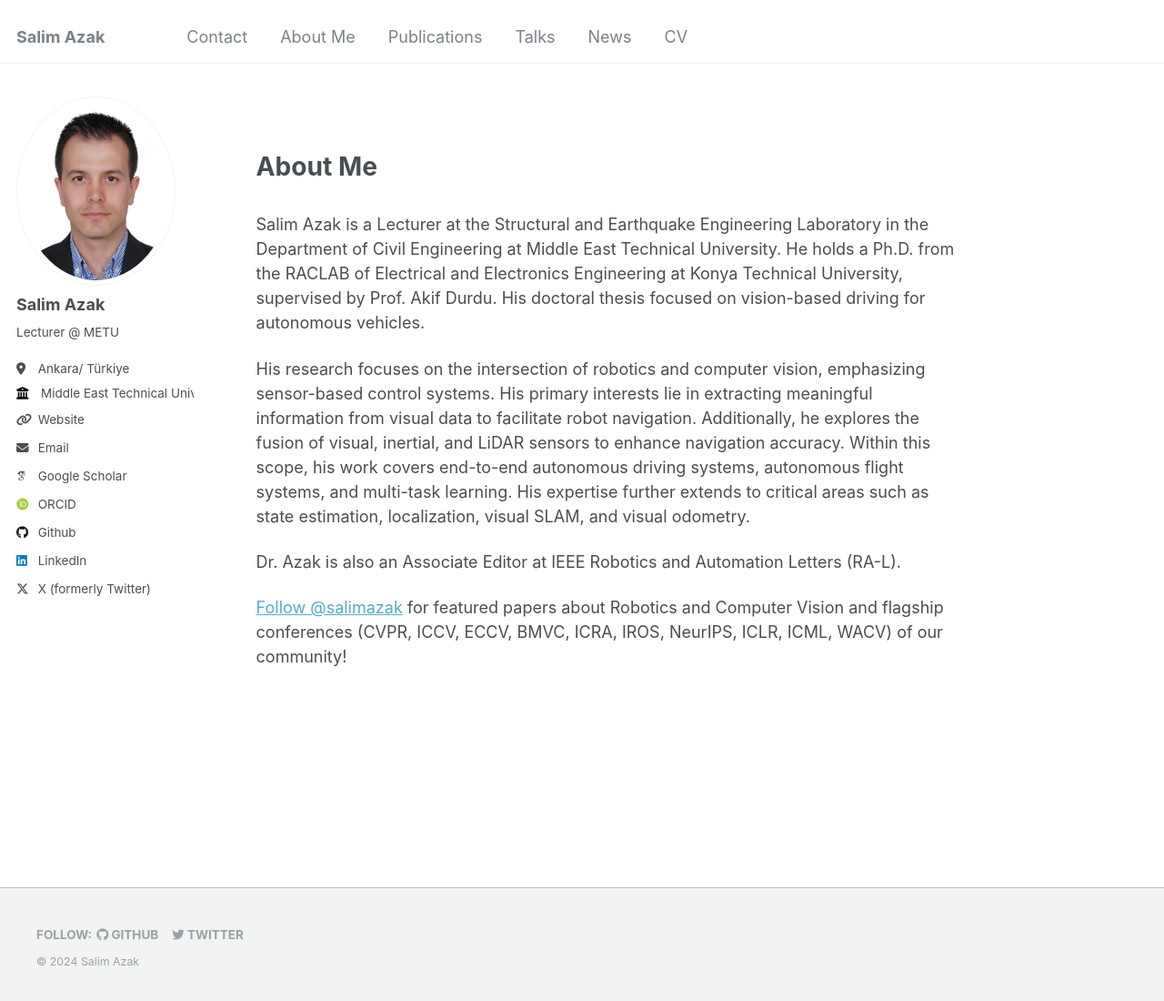
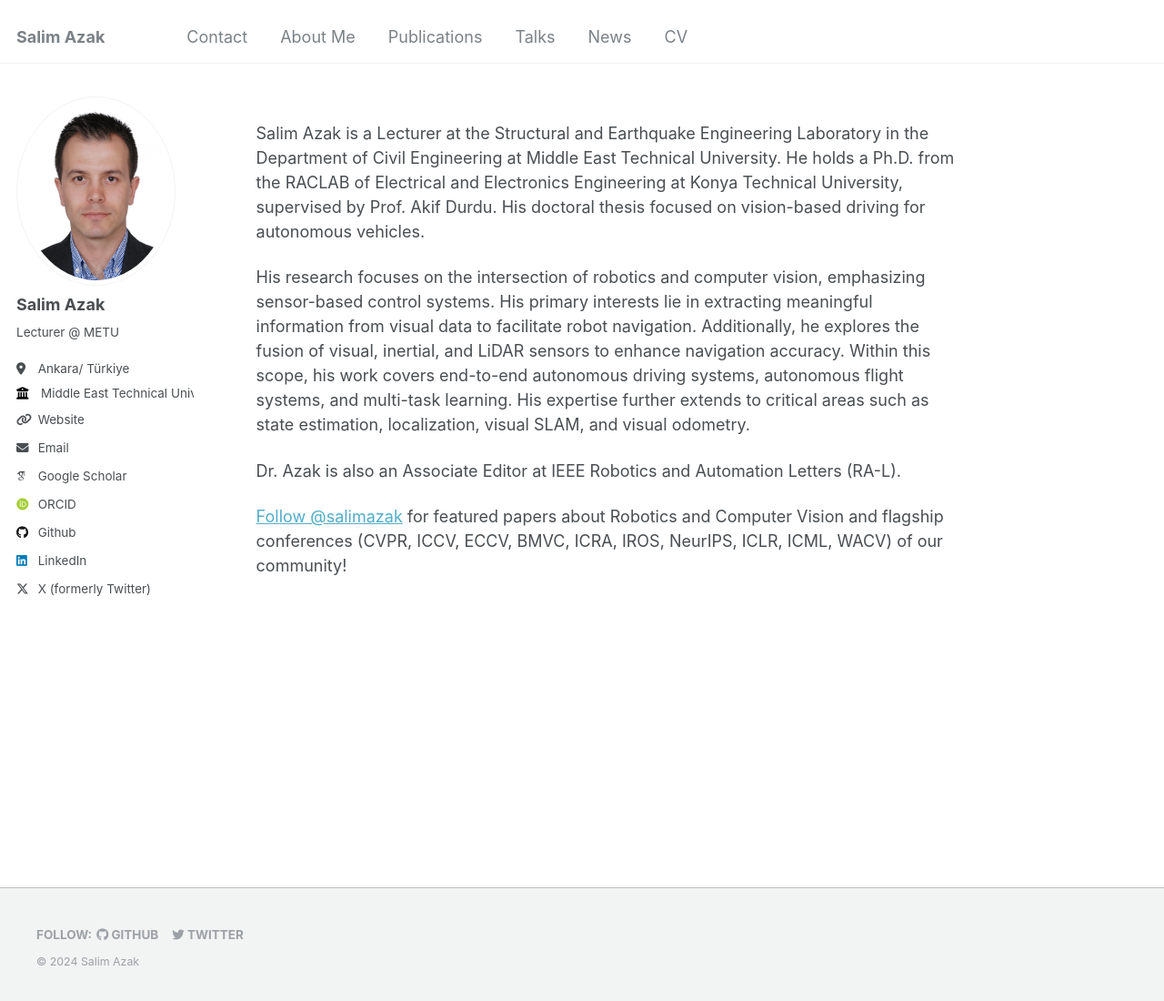
Before and after one commit to salimazak/salimazak.github.io, a Jekyll site: the page built from _pages/about.md, in a window 1280 px wide and 1101 px high. Shown: the whole window at 91% size. Built offline with Jekyll 4.4.1, drawn with Linux system fonts in a browser that asks for light colours; some web fonts are replaced.

Commit message:
Update about.md

```diff
--- a/_pages/about.md
+++ b/_pages/about.md
@@ -1,9 +1,10 @@
 ---
-permalink: /about/
-title: "About Me"
+permalink: /
+title: ""
 author_profile: true
+hide_title: true
 redirect_from:
-  - /
+  - /about/
   - /about.html
 ---
 
```
